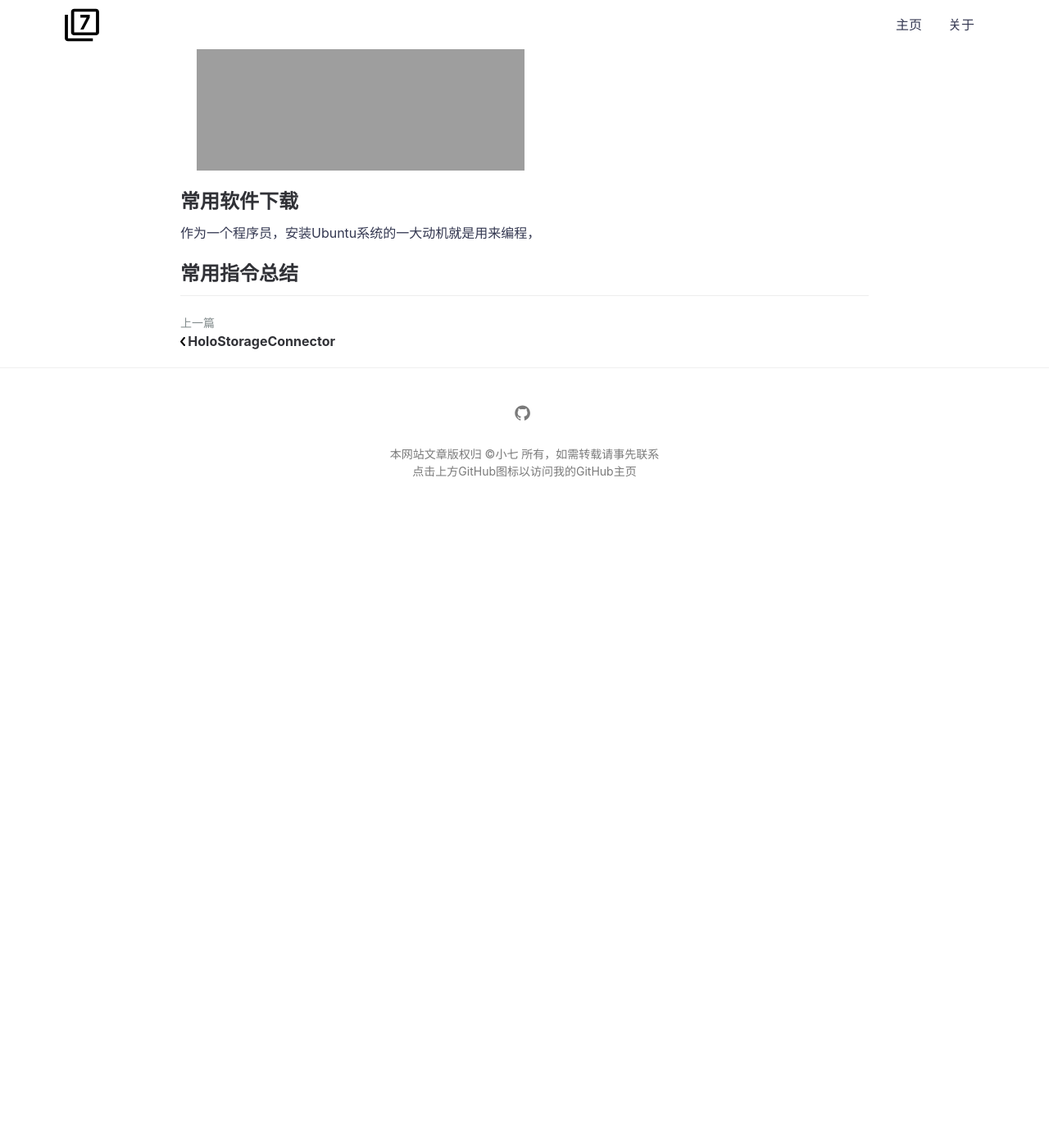
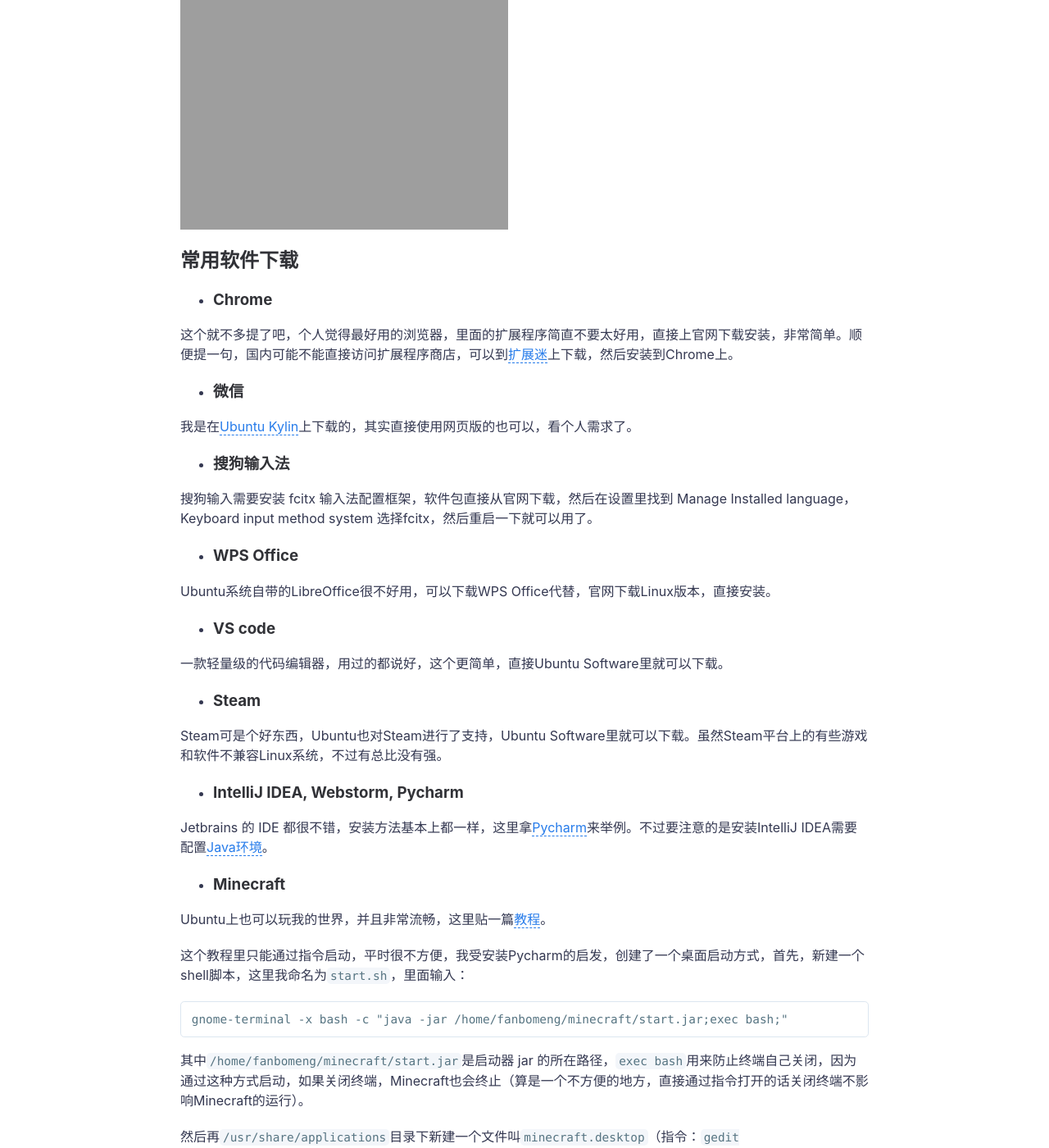
Before and after one commit to fanbomeng97/fanbomeng97..github.io, a Jekyll site: the page built from _posts/2019-10-07-ubuntu.md, in a window 1280 px wide and 1400 px high, scrolled down 1689 px. Shown: the whole window at 82% size. Built offline with Jekyll 4.4.1, drawn with Linux system fonts in a browser that asks for light colours; before the commit the page ends 2319 px from its top, so only the background shows below that; some of the changed text lies outside the part shown.

Commit message:
Update 2019-10-07-ubuntu.md

````diff
--- a/_posts/2019-10-07-ubuntu.md
+++ b/_posts/2019-10-07-ubuntu.md
@@ -24,22 +24,76 @@
 - 插入U盘进行安装（注意在BIOS中关闭Secure Boot）
 - 安装Ubuntu系统的时候注意分区以及grub的开机启动设置
 
-网上现在有很多很详细的教程，都可以借鉴一下。我在安装的时候并没有遇到很多的坑，教程里说[教程](https://blog.csdn.net/xrinosvip/article/details/80428133)Ubuntu18.04版本不需要分配Swap分区的空间，我在分配的时候也证明了确实不用自己分配。
+网上现在有很多很详细的教程，都可以借鉴一下。我在安装的时候并没有遇到很多的坑，教程里说Ubuntu18.04版本不需要分配Swap分区的空间，只需要挂载`/`和`/home`的空间，我在分配的时候也证明了确实不用自己分配，所以针对Ubuntu18.04LTS版本的分区挂载方案推荐这个教程。
 
 ## Ubuntu系统美化
 
 这里我主要参考了这一篇[教程](https://www.cnblogs.com/feipeng8848/p/8970556.html)，里面讲解的非常详细，我在[GNOME-LOOK](https://www.pling.com/s/Gnome)上看了很多主题，可是并没有很喜欢的，最后还是选用了MacOS风格的主题，所有的步骤都是跟随上面这一篇教程的，只不过我没有更改开机动画和登录界面。
 
-总的来说Ubuntu系统的美化最主要的工具是gnome-tweak-tool，主题可以在Gnome-look上下载并且移动到`/usr/share/themes`目录下，图标放在`/usr/share/icons`目录下，之后在Tweak中进行设置就好了（Tweak提供了很多系统设置选项，就算不想更换主题也很推荐安装）。如果想要调整这些主题还可以自己修改主题的配置文件，上面的文章中提到过将Top bar的字体调小，我尝试了一下果然效果不错，想要进一步自己修改的可以进行尝试。
+总的来说Ubuntu系统的美化最主要的工具是gnome-tweak-tool，主题可以在Gnome-look上下载并且移动到`/usr/share/themes`目录下，图标放在`/usr/share/icons`目录下，之后在Tweak中进行设置就好了（Tweak提供了很多系统设置选项，就算不想更换主题也很推荐安装）。一般改变主题和图标对界面的改遍就已经很大了，如果想要调整这些主题还可以自己修改主题的配置文件，上面的文章中提到过将Top bar的字体调小，我尝试了一下果然效果不错，想要进一步自己修改的可以进行尝试。
 
-我的并没有采用文章中提到的Dash to dock，而是使用了Docky，由于Docky可以和系统默认的launcher并存，这里可以使用Dconf 编辑器将系统launcher从桌面上彻底隐藏 [(参考教程)](https://blog.csdn.net/md521/article/details/83514132)。如果不喜欢Docky栏里的第一个图标，也可以[使用Gconf进行隐藏](https://jingyan.baidu.com/article/ab0b56304fe472c15afa7d96.html)。
+我的并没有采用文章中提到的Dash to dock，而是使用了Docky，我觉得比Dash to dock好看，鼠标滑过会有放大效果，并且在我的电脑上响应要更灵敏。由于Docky可以和系统默认的launcher并存，这里可以使用Dconf 编辑器将系统launcher从桌面上彻底隐藏 [(参考教程)](https://blog.csdn.net/md521/article/details/83514132)，不过使用这种方案系统launcher依然会占用资源。如果不喜欢Docky栏里的第一个图标，也可以[使用Gconf进行隐藏](https://jingyan.baidu.com/article/ab0b56304fe472c15afa7d96.html)。
 
 我最终的桌面效果就是这样，个人感觉还不错。
 
-<img src="https://fanbomeng97.github.io/assets/img/images/UbuntuDesktop.png" width="100%" hspace="20"/>
+<img src="https://fanbomeng97.github.io/assets/img/images/UbuntuDesktop.png" width="100%"/>
 
 ## 常用软件下载
 
-作为一个程序员，安装Ubuntu系统的一大动机就是用来编程，
+ - ### Chrome
+
+这个就不多提了吧，个人觉得最好用的浏览器，里面的扩展程序简直不要太好用，直接上官网下载安装，非常简单。顺便提一句，国内可能不能直接访问扩展程序商店，可以到[扩展迷](https://www.extfans.com/)上下载，然后安装到Chrome上。
+
+- ### 微信
+
+我是在[Ubuntu Kylin](https://www.ubuntukylin.com/applications/)上下载的，其实直接使用网页版的也可以，看个人需求了。
+
+- ### 搜狗输入法
+
+搜狗输入需要安装 fcitx 输入法配置框架，软件包直接从官网下载，然后在设置里找到 Manage Installed language，Keyboard input method system 选择fcitx，然后重启一下就可以用了。
+
+- ### WPS Office
+
+Ubuntu系统自带的LibreOffice很不好用，可以下载WPS Office代替，官网下载Linux版本，直接安装。
+
+- ### VS code
+
+一款轻量级的代码编辑器，用过的都说好，这个更简单，直接Ubuntu Software里就可以下载。
+
+- ### Steam
+
+Steam可是个好东西，Ubuntu也对Steam进行了支持，Ubuntu Software里就可以下载。虽然Steam平台上的有些游戏和软件不兼容Linux系统，不过有总比没有强。
+
+- ### IntelliJ IDEA, Webstorm, Pycharm
+
+Jetbrains 的 IDE 都很不错，安装方法基本上都一样，这里拿[Pycharm](https://blog.csdn.net/qq_15192373/article/details/81091278)来举例。不过要注意的是安装IntelliJ IDEA需要配置[Java环境](https://blog.csdn.net/sangewuxie/article/details/80958611)。
+
+- ### Minecraft
+
+Ubuntu上也可以玩我的世界，并且非常流畅，这里贴一篇[教程](https://www.linuxidc.com/Linux/2017-03/141265.htm)。
+
+这个教程里只能通过指令启动，平时很不方便，我受安装Pycharm的启发，创建了一个桌面启动方式，首先，新建一个shell脚本，这里我命名为`start.sh`，里面输入：
+```
+gnome-terminal -x bash -c "java -jar /home/fanbomeng/minecraft/start.jar;exec bash;"
+```
+其中`/home/fanbomeng/minecraft/start.jar`是启动器 jar 的所在路径，`exec bash`用来防止终端自己关闭，因为通过这种方式启动，如果关闭终端，Minecraft也会终止（算是一个不方便的地方，直接通过指令打开的话关闭终端不影响Minecraft的运行）。
+
+然后再`/usr/share/applications`目录下新建一个文件叫`minecraft.desktop`（指令：`gedit minecraft.desktop`），内容为：
+```
+[Desktop Entry]
+Version=1.0
+Type=Application
+Name=Minecraft
+Exec=sh /home/fanbomeng/minecraft/start.sh
+Icon=/home/fanbomeng/minecraft/minecraft.png
+```
+`Exec`后面是刚刚新建的shell脚本路径，`Icon` 是图标路径，可以不设置。填完之后保存，这时应用里面就会出现一个名为Minecraft的图标，打开就可以运行启动器。注意，运行期间不能关闭启动时打开的终端，如果哪位大佬有更好的解决方案可以提供一下。
 
 ## 常用指令总结
+
+网上有很多Linux指令的总结，写的都不错，这里贴几篇：
+
+- [Ubuntu Linux基本命令说明及使用](https://blog.csdn.net/yangyang222222222/article/details/79172463/)
+- [Ubuntu常用命令大全](https://www.cnblogs.com/linuxws/p/9307187.html)
+
+每次使用`sudo`命令都会让输入密码就很不爽，我们可以通过[更改sudoers](https://www.jianshu.com/p/84022a490211)来解决这个问题。
````
Also changed, not shown: other parts of _posts/2019-10-07-ubuntu.md (+1 -1 lines).
